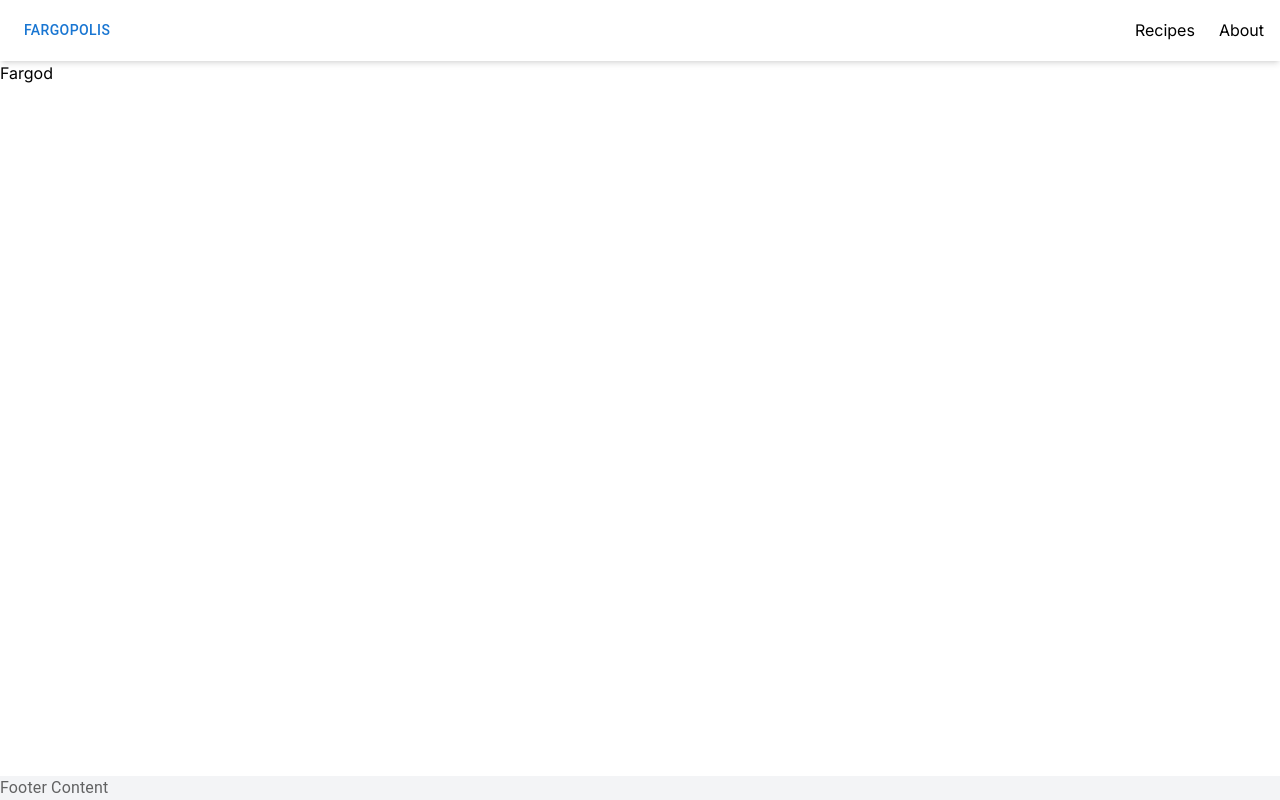
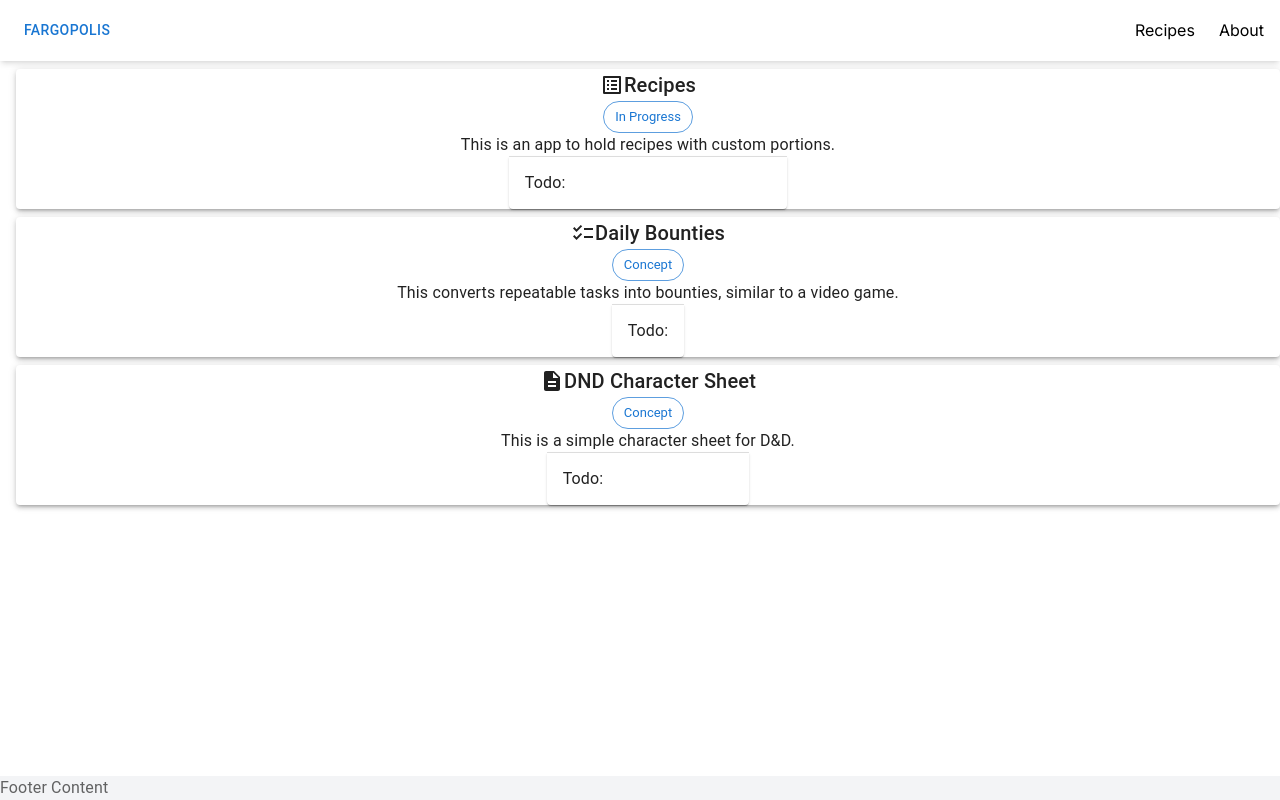
Before and after one commit to agkappler/Recipes, a Next.js app in the folder recipe-site/: page / in a window 1280 px wide. Built offline with nearby package versions, Linux system fonts and the light colour scheme.

Commit message:
Add project cards

```diff
--- /dev/null
+++ b/recipe-site/app/components/home/ProjectCards.tsx
@@ -0,0 +1,68 @@
+import { Checklist, Description, ListAlt } from "@mui/icons-material";
+import { Accordion, AccordionDetails, AccordionSummary, Box, Paper, Typography } from "@mui/material";
+import { StatusChip } from "../ui/StatusChip";
+import { ProjectStatus } from "@/app/constants/Status";
+
+export const ProjectCards = () => {
+    const projects = [
+        {
+            id: 1,
+            name: "Recipes",
+            description: "This is an app to hold recipes with custom portions.",
+            imageUrl: "https://via.placeholder.com/150",
+            status: ProjectStatus.InProgress,
+            icon: <ListAlt />,
+            todo: [
+                "About page, w/linked in photo and link.",
+                "Recipe Card List",
+                "Recipe create and edit forms",
+                "Stores/request manager?",
+            ]
+        },
+        {
+            id: 2,
+            name: "Daily Bounties",
+            description: "This converts repeatable tasks into bounties, similar to a video game.",
+            imageUrl: "https://via.placeholder.com/150",
+            status: ProjectStatus.Concept,
+            icon: <Checklist />,
+            todo: ["DB"]
+        },
+        {
+            id: 3,
+            name: "DND Character Sheet",
+            description: "This is a simple character sheet for D&D.",
+            imageUrl: "https://via.placeholder.com/150",
+            status: ProjectStatus.Concept,
+            icon: <Description />,
+            todo: ["Explore api", "Figure out desired features"]
+        },
+    ]
+
+    return (
+        <Box className="mx-2">
+            {projects.map((project, index) => (<Paper key={index} elevation={3} className="flex flex-col items-center justify-center w-full m-2">
+                <Box className="flex items-center">
+                    {project.icon}
+                    <Typography variant="h6">{project.name}</Typography>
+                </Box>
+                <StatusChip label={project.status} />
+                <Typography variant="body1">{project.description}</Typography>
+                <Accordion>
+                    <AccordionSummary>
+                        <Typography variant="subtitle1">Todo:</Typography>
+                    </AccordionSummary>
+                    <AccordionDetails>
+                        <ul>
+                            {project.todo.map((item, index) => (
+                                <li key={index}>
+                                    <Typography variant="body2">{item}</Typography>
+                                </li>
+                            ))}
+                        </ul>
+                    </AccordionDetails>
+                </Accordion>
+            </Paper>))}
+        </Box>
+    );
+}
--- /dev/null
+++ b/recipe-site/app/components/ui/StatusChip.tsx
@@ -0,0 +1,9 @@
+import { Chip } from "@mui/material"
+
+interface StatusChipProps {
+    label: string;
+}
+
+export const StatusChip: React.FC<StatusChipProps> = ({ label }) => {
+    return <Chip label={label} color="primary" variant="outlined" />
+}
--- /dev/null
+++ b/recipe-site/app/constants/Status.ts
@@ -0,0 +1,5 @@
+export enum ProjectStatus {
+    InProgress = "In Progress",
+    Complete = "Completed",
+    Concept = "Concept",
+}
--- a/recipe-site/app/page.tsx
+++ b/recipe-site/app/page.tsx
@@ -1,14 +1,9 @@
+import { ProjectCards } from "./components/home/ProjectCards";
 
-export default function Home({ children
-    // @ts-ignore
+export default function Home({
 }: {
-    children: React.ReactNode;
     params: { id: string };
     searchParams: { [key: string]: string | string[] | undefined };
 }) {
-    return (<>
-    <h1>Fargod</h1>
-    </>
-
-    );
+    return <ProjectCards />
 }
```
